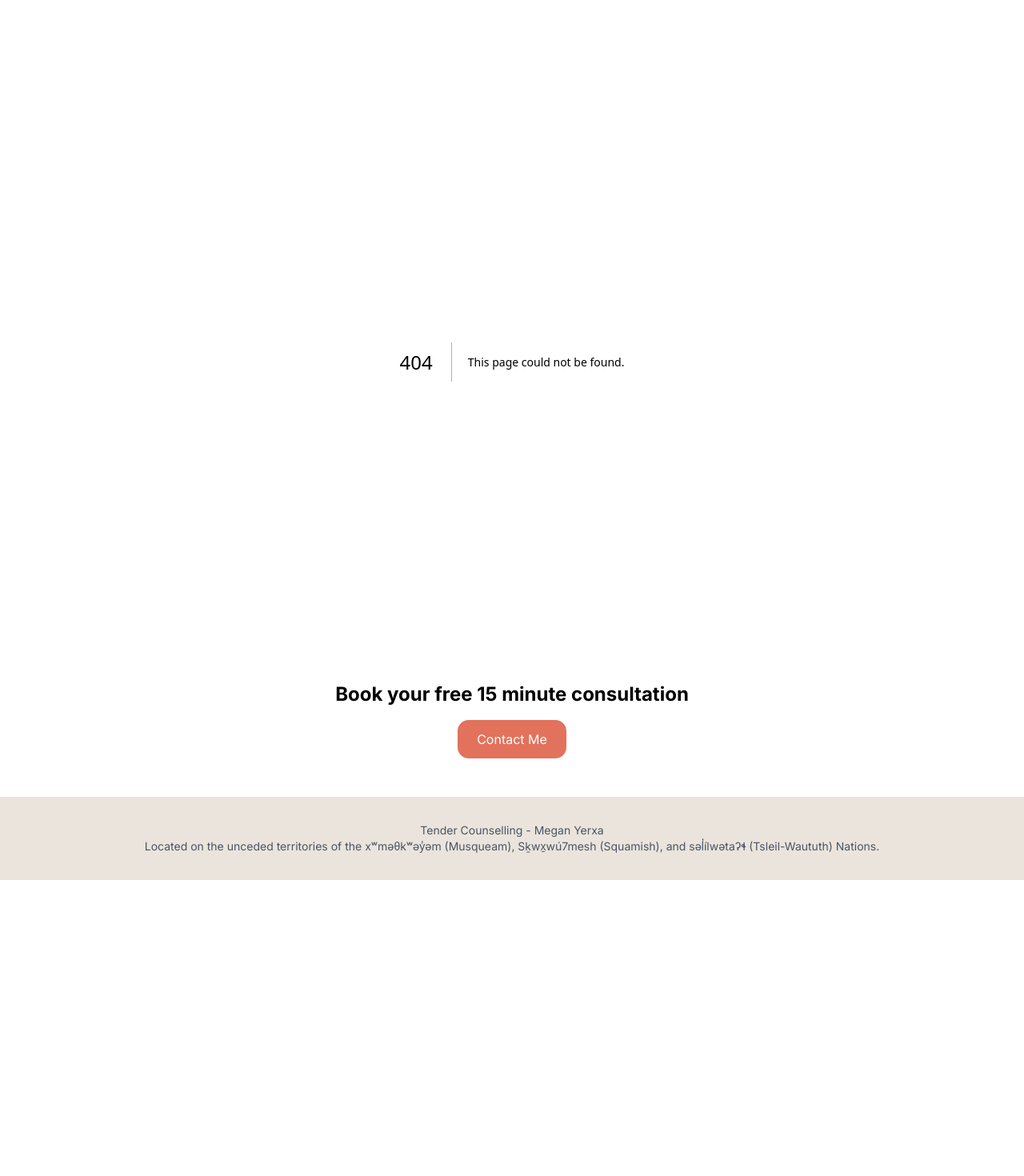
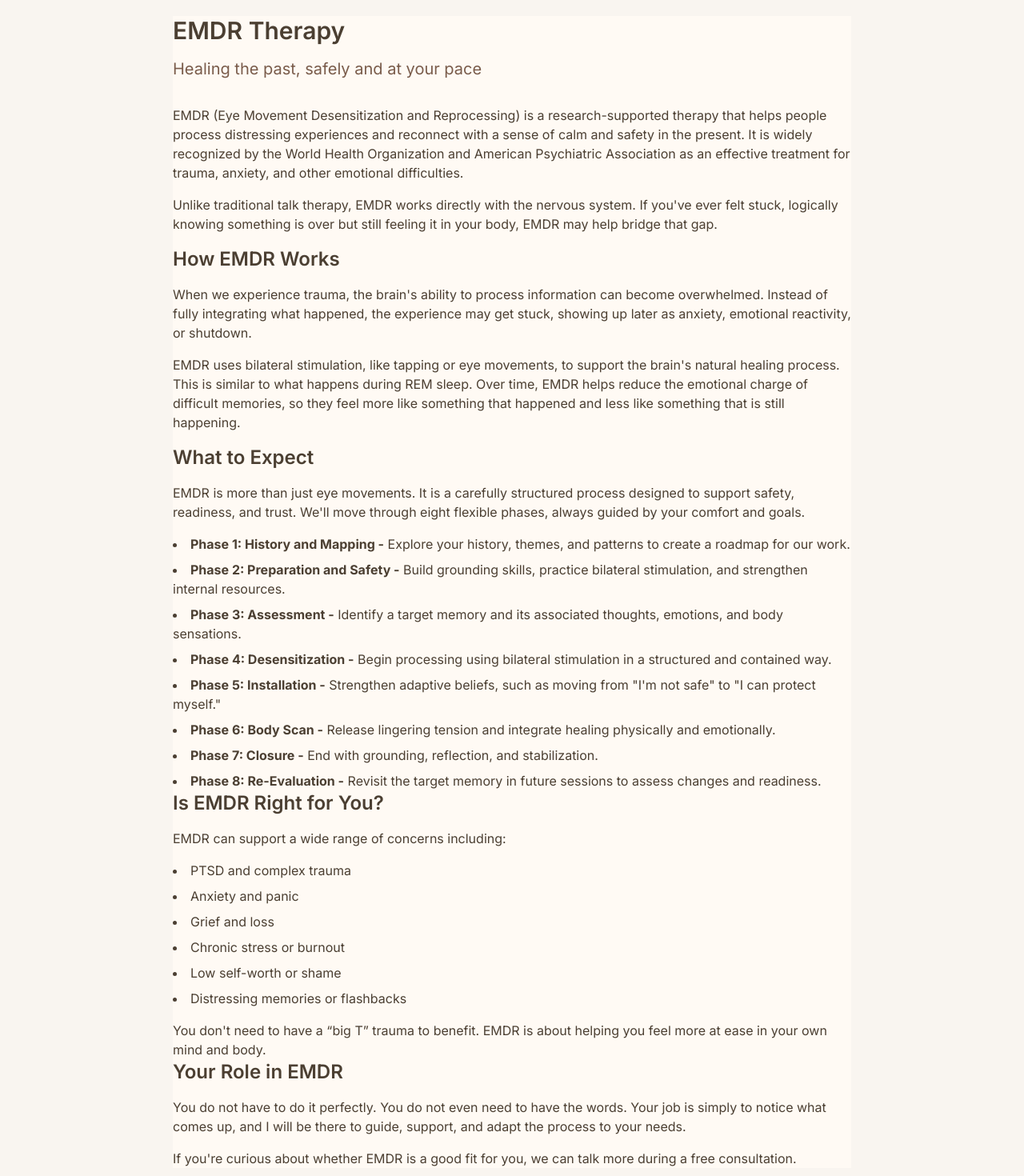
Before and after one commit to alexcoticehn/tender-ui, a Next.js app: page /emdr in a window 1280 px wide. Before the commit this address had no page. Shown: the part 220-1690 px from the top of the page at 80% size. Before the commit the page ends 1320 px from the top, so only its background shows below. Built offline with nearby package versions, Linux system fonts and the light colour scheme.

Commit message:
Add new contact and emdr page

```diff
--- a/src/app/about/page.tsx
+++ b/src/app/about/page.tsx
@@ -1,7 +1,7 @@
 import Link from "next/link";
 import Image from "next/image";
 
-export default function Home() {
+export default function About() {
   return (
     <div className="min-h-screen bg-[#f7f5f0] text-gray-900 font-sans">
         <section className="relative h-[80vh] w-full">
--- /dev/null
+++ b/src/app/contact/page.tsx
@@ -0,0 +1,58 @@
+"use client";
+import { useState } from "react";
+
+export default function Contact() {
+  const [form, setForm] = useState({
+    name: "",
+    email: "",
+    message: "",
+    interest: ""
+  });
+
+  const handleChange = (e: React.ChangeEvent<HTMLInputElement | HTMLTextAreaElement | HTMLSelectElement>) => {
+    setForm({ ...form, [e.target.name]: e.target.value });
+  };
+
+  const handleSubmit = (e: React.FormEvent) => {
+    e.preventDefault();
+    const mailtoLink = `mailto:megan@tendercounselling.ca?subject=New Contact Form Submission&body=Name: ${form.name}%0DEmail: ${form.email}%0DInterest: ${form.interest}%0DMessage: ${form.message}`;
+    window.location.href = mailtoLink;
+  };
+
+  return (
+    <div className="min-h-screen bg-[#fffaf4] text-[#4b3f32] font-sans">
+        <h1 className="text-3xl font-semibold text-center mb-8">Get in Touch</h1>
+
+        <form onSubmit={handleSubmit} className="space-y-6">
+          <div>
+            <label className="block mb-1 font-medium">Name</label>
+            <input type="text" name="name" value={form.name} onChange={handleChange} required className="w-full border border-[#e5d5c3] rounded px-4 py-2" />
+          </div>
+
+          <div>
+            <label className="block mb-1 font-medium">Email</label>
+            <input type="email" name="email" value={form.email} onChange={handleChange} required className="w-full border border-[#e5d5c3] rounded px-4 py-2" />
+          </div>
+
+          <div>
+            <label className="block mb-1 font-medium">What are you interested in?</label>
+            <select name="interest" value={form.interest} onChange={handleChange} required className="w-full border border-[#e5d5c3] rounded px-4 py-2">
+              <option value="">-- Please choose --</option>
+              <option value="Individual Counselling">Individual Counselling</option>
+              <option value="Couples Counselling">Couples Counselling</option>
+              <option value="EMDR Therapy">EMDR Therapy</option>
+              <option value="Free 15-minute Consultation">Free 15-minute Consultation</option>
+              <option value="Other">Other</option>
+            </select>
+          </div>
+
+          <div>
+            <label className="block mb-1 font-medium">Message</label>
+            <textarea name="message" rows={5} value={form.message} onChange={handleChange} required className="w-full border border-[#e5d5c3] rounded px-4 py-2"></textarea>
+          </div>
+
+          <button type="submit" className="bg-[#e2725b] text-white px-6 py-2 rounded hover:bg-[#cf5c46] transition">Send Message</button>
+        </form>
+    </div>
+  );
+}
--- /dev/null
+++ b/src/app/emdr/page.tsx
@@ -0,0 +1,54 @@
+export default function EMDRTherapy() {
+  return (
+    <div className="min-h-screen bg-[#fffaf4] text-[#4b3f32] font-sans">
+        <section>
+          <h1 className="text-3xl font-semibold mb-4">EMDR Therapy</h1>
+          <p className="text-xl text-[#7a5c4b] mb-8">Healing the past, safely and at your pace</p>
+
+          <p className="mb-4">EMDR (Eye Movement Desensitization and Reprocessing) is a research-supported therapy that helps people process distressing experiences and reconnect with a sense of calm and safety in the present. It is widely recognized by the World Health Organization and American Psychiatric Association as an effective treatment for trauma, anxiety, and other emotional difficulties.</p>
+          <p className="mb-4">Unlike traditional talk therapy, EMDR works directly with the nervous system. If you&apos;ve ever felt stuck, logically knowing something is over but still feeling it in your body, EMDR may help bridge that gap.</p>
+        </section>
+
+        <section>
+          <h2 className="text-2xl font-semibold mb-4">How EMDR Works</h2>
+          <p className="mb-4">When we experience trauma, the brain&apos;s ability to process information can become overwhelmed. Instead of fully integrating what happened, the experience may get stuck, showing up later as anxiety, emotional reactivity, or shutdown.</p>
+          <p className="mb-4">EMDR uses bilateral stimulation, like tapping or eye movements, to support the brain&apos;s natural healing process. This is similar to what happens during REM sleep. Over time, EMDR helps reduce the emotional charge of difficult memories, so they feel more like something that happened and less like something that is still happening.</p>
+        </section>
+
+        <section>
+          <h2 className="text-2xl font-semibold mb-4">What to Expect</h2>
+          <p className="mb-4">EMDR is more than just eye movements. It is a carefully structured process designed to support safety, readiness, and trust. We&apos;ll move through eight flexible phases, always guided by your comfort and goals.</p>
+          <ul className="list-disc list-inside space-y-2">
+            <li><strong>Phase 1: History and Mapping -</strong> Explore your history, themes, and patterns to create a roadmap for our work.</li>
+            <li><strong>Phase 2: Preparation and Safety -</strong> Build grounding skills, practice bilateral stimulation, and strengthen internal resources.</li>
+            <li><strong>Phase 3: Assessment -</strong> Identify a target memory and its associated thoughts, emotions, and body sensations.</li>
+            <li><strong>Phase 4: Desensitization -</strong> Begin processing using bilateral stimulation in a structured and contained way.</li>
+            <li><strong>Phase 5: Installation -</strong> Strengthen adaptive beliefs, such as moving from &quot;I&apos;m not safe&quot; to &quot;I can protect myself.&quot;</li>
+            <li><strong>Phase 6: Body Scan -</strong> Release lingering tension and integrate healing physically and emotionally.</li>
+            <li><strong>Phase 7: Closure -</strong> End with grounding, reflection, and stabilization.</li>
+            <li><strong>Phase 8: Re-Evaluation -</strong> Revisit the target memory in future sessions to assess changes and readiness.</li>
+          </ul>
+        </section>
+
+        <section>
+          <h2 className="text-2xl font-semibold mb-4">Is EMDR Right for You?</h2>
+          <p className="mb-4">EMDR can support a wide range of concerns including:</p>
+          <ul className="list-disc list-inside space-y-2">
+            <li>PTSD and complex trauma</li>
+            <li>Anxiety and panic</li>
+            <li>Grief and loss</li>
+            <li>Chronic stress or burnout</li>
+            <li>Low self-worth or shame</li>
+            <li>Distressing memories or flashbacks</li>
+          </ul>
+          <p className="mt-4">You don&apos;t need to have a “big T” trauma to benefit. EMDR is about helping you feel more at ease in your own mind and body.</p>
+        </section>
+
+        <section>
+          <h2 className="text-2xl font-semibold mb-4">Your Role in EMDR</h2>
+          <p className="mb-4">You do not have to do it perfectly. You do not even need to have the words. Your job is simply to notice what comes up, and I will be there to guide, support, and adapt the process to your needs.</p>
+          <p>If you&apos;re curious about whether EMDR is a good fit for you, we can talk more during a free consultation.</p>
+        </section>
+    </div>
+  );
+}
--- a/src/app/layout.tsx
+++ b/src/app/layout.tsx
@@ -21,7 +21,7 @@ export default function RootLayout({ children }: { children: React.ReactNode })
       </head>
       <body className={cn(inter.className, "bg-[#f9f5f0] text-[#3e3e3e]")}>
         <Header />
-        <main className="pt-20 px-4 max-w-4xl mx-auto min-h-[80vh]">{children}</main>
+        <main className="max-w-4xl mx-auto px-6 py-12 space-y-10">{children}</main>
         <BookingLink />
         <Footer />
       </body>
--- a/src/components/header.tsx
+++ b/src/components/header.tsx
@@ -23,14 +23,17 @@ export function Header() {
           <Link href="/services" className="hover:text-[#e2725b] transition">
             Services
           </Link>
+          <Link href="/emdr" className="hover:text-[#e2725b] transition">
+            EMDR
+          </Link>
           <Link href="/faqs" className="hover:text-[#e2725b] transition">
             FAQs
           </Link>
+          <Link href="/rates" className="hover:text-[#e2725b] transition">
+            Rates
+          </Link>
           <Link href="/contact" className="hover:text-[#e2725b] transition">
             Contact
-          </Link>
-          <Link href="/rates" className="hover:text-[#e2725b] transition">
-            Rates
           </Link>
         </nav>
       </div>
```
